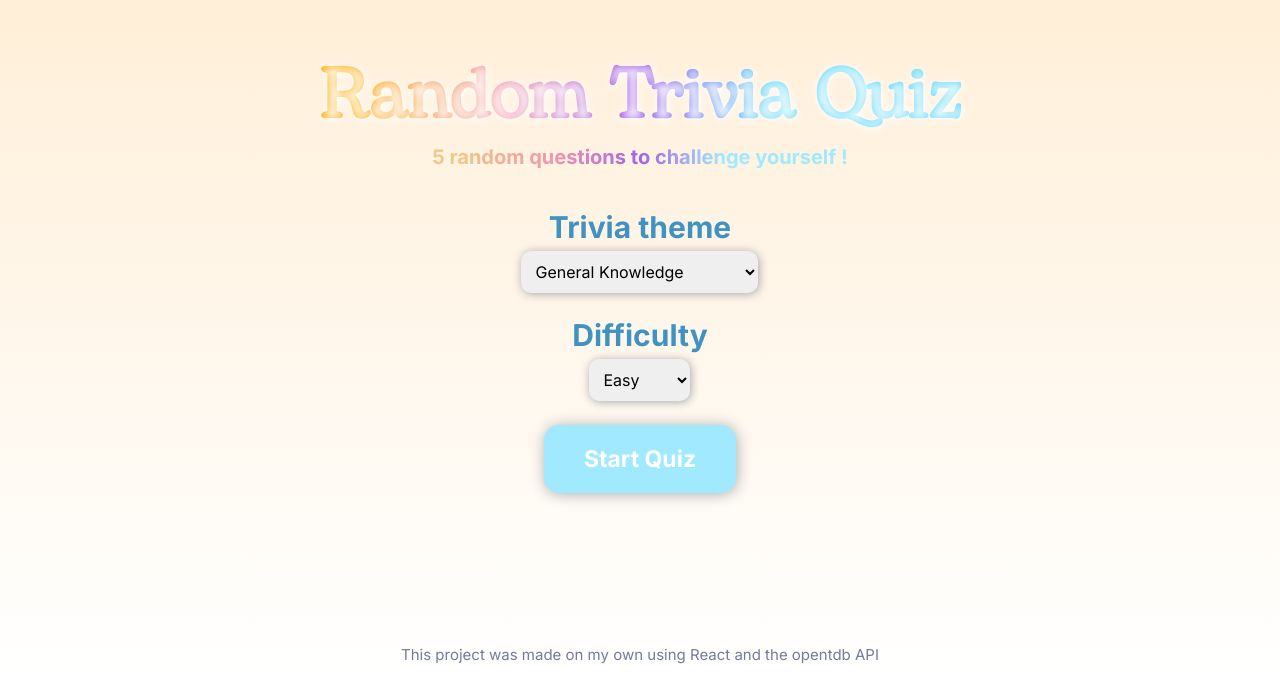
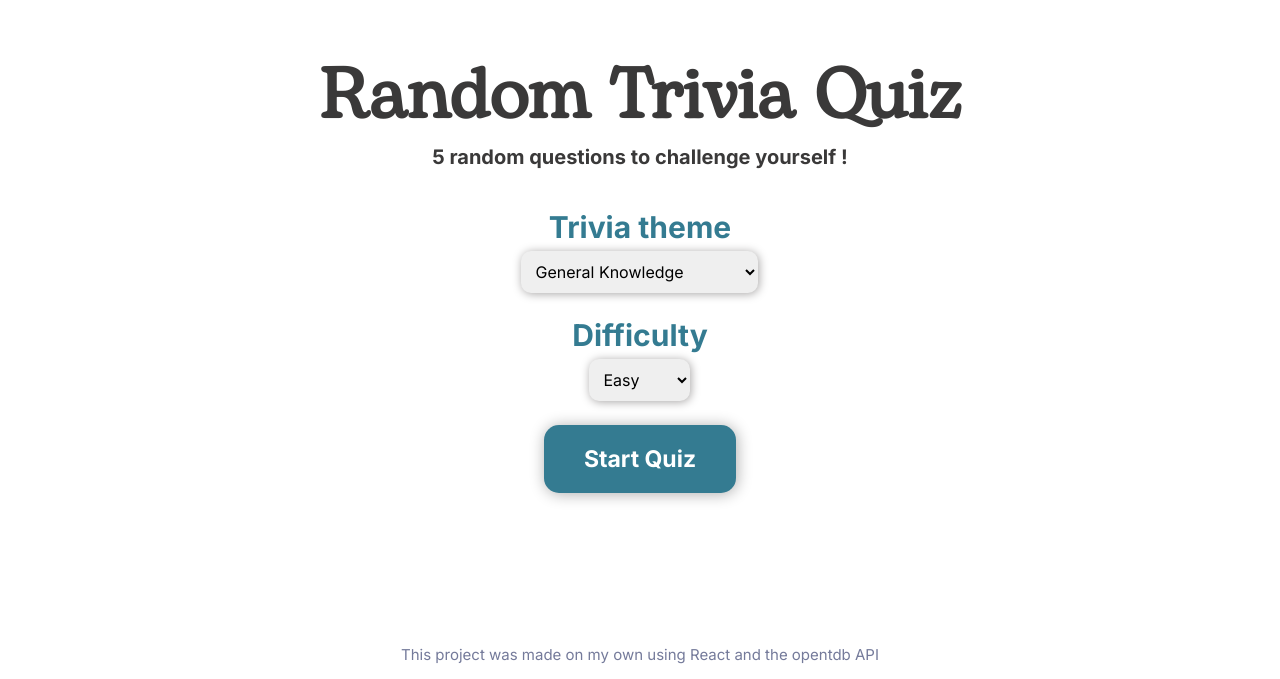
Before and after one commit to Wakushi/Random-trivia-app, a React (Create React App) app: page / in a window 1280 px wide. Shown: the part 121-800 px from the top of the page. Built offline with nearby package versions, Linux system fonts and the light colour scheme; no server answers.

Commit message:
- added decodeHtmlEntities() to deal with text encoding issues - changed css

```diff
--- a/src/App.js
+++ b/src/App.js
@@ -95,7 +95,7 @@ export default function App() {
       {!hasStarted && <StartScreen handleTheme={handleTheme} handleStart={handleStart} handleDifficulty={handleDifficulty}/>}
 
       {hasStarted && <div className="game-screen">
-      <i onClick={handleHomeButton} class="fa-solid fa-house"></i>
+      <i onClick={handleHomeButton} className="fa-solid fa-house"></i>
         {questionnary}
 
         <GameButtons
--- a/src/Render.js
+++ b/src/Render.js
@@ -1,30 +1,38 @@
-import { dataFilter, handleSelect } from "./utils"
+import { dataFilter, handleSelect } from "./utils";
+
+// Function to decode HTML entities
+function decodeHtmlEntities(text) {
+  const textArea = document.createElement("textarea");
+  textArea.innerHTML = text;
+  return textArea.value;
+}
 
 // render() creates an array of DOM elements by mapping on the filtered data array (see utils.js/dataFilter()).
 // We pass the data obtained from the API as its parameter.
+export default function render(data) {
+  const questionnaryElements = dataFilter(data).map(quiz => {
+    const answers = []; // answers will hold our own answer objects.
 
-export default function render(data) {
+    // We store the answers as objects to keep their 'correct' / 'wrong' data.
+    answers.push({
+      answer: decodeHtmlEntities(quiz.correctAnswer),
+      id: `right-${quiz.id}` // We create a custom id for the correct answer : 'right-' + nanoid() generated id.
+    });
 
-    const questionnaryElements = dataFilter(data).map(quiz => {
+    // We iterate over the badAnswers array which hold the 3 wrong answers strings.
+    quiz.badAnswers.forEach((badAnswer, index) => {
+      // We store the answers as objects to keep their 'correct' / 'wrong' data.
+      answers.push({
+        answer: decodeHtmlEntities(badAnswer),
+        id: `false-${quiz.id}-${index}` // We add the index to the custom id of wrong answers because we need to keep their id unique.
+      });
+    });
 
-      const answers = []  // answers will hold our own answer objects.
+    const shuffledAnswers = answers.sort(() => 0.5 - Math.random()); // We shuffle the answers array so the good answer is then rendered randomly.
 
-      answers.push({
-        answer:quiz.correctAnswer,  // We store the answers as objects to keep their 'correct' / 'wrong' data.
-        id:`right-${quiz.id}` // We create a custom id for the correct answer : 'right-' + nanoid() generated id.
-      })
-
-      quiz.badAnswers.forEach((badAnswer, index) => { // We iterate over the badAnswers array which hold the 3 wrong answers strings.
-        answers.push({  // We store the answers as objects to keep their 'correct' / 'wrong' data.
-          answer:badAnswer.replace(/&quot;/g, '"').replace(/&amp;/g, "&").replace(/&#039;/g, "'").replace(/&eacute;/g, "é"),  // .replace fixes encoding issues
-          id:`false-${quiz.id}-${index}` // We add the index to the custom id of wrong answers because we need to keep their id unique.
-        })
-      })
-
-      const shuffledAnswers = answers.sort(() => 0.5 - Math.random()) // We shuffle the answers array so the good answer is then rendered randomly.
-
-      const answerElements = shuffledAnswers.map(answer => {  // We iterate over our shuffled array to create our answer elements.
-        const answerClasses = `answer ${quiz.id}` // Each answer has two classes : 'answer' is used to shape all answers. {quiz.id} is used to bind all answers together, so we can deal with the 'selection' of each answer (see utils.js/handleSelect())
+    // We iterate over our shuffled array to create our answer elements.
+    const answerElements = shuffledAnswers.map(answer => {
+      const answerClasses = `answer ${quiz.id}`; // Each answer has two classes : 'answer' is used to shape all answers. {quiz.id} is used to bind all answers together, so we can deal with the 'selection' of each answer (see utils.js/handleSelect())
 
       return (
         <div
@@ -32,18 +40,22 @@ export default function render(data) {
           onClick={handleSelect}
           key={answer.answer}
           id={answer.id}
-          >{answer.answer}</div>
-        )
-      })
+        >
+          {answer.answer}
+        </div>
+      );
+    });
+
+    const decodedQuestion = decodeHtmlEntities(quiz.question);
 
     return (
       <div className="question-set" key={quiz.id}>
-          <h3 className="question" id={quiz.id}>{quiz.question}</h3>
+        <h3 className="question" id={quiz.id}>{decodedQuestion}</h3>
         <span className="answers">
           {answerElements}
         </span>
       </div>
-      )
-    })
-    return questionnaryElements
+    );
+  });
+  return questionnaryElements;
 }
--- a/src/index.css
+++ b/src/index.css
@@ -12,9 +12,7 @@ html, body, main {
 }
 
 body {
-  background-color: #f7d872;  /* fallback for old browsers */
-  background-color: -webkit-linear-gradient(to top,#ffffff, #ffecd1);  /* Chrome 10-25, Safari 5.1-6 */
-  background: no-repeat center fixed linear-gradient(to top, #ffffff, #ffecd1); /* W3C, IE 10+/ Edge, Firefox 16+, Chrome 26+, Opera 12+, Safari 7+ */
+  background-color: #ffffff;  /* fallback for old browsers */
   color: #3a3939;
   font-family: Inter, sans-serif;
   box-sizing: border-box;
@@ -42,9 +40,6 @@ h1, h2, h3, h4 {
 h1 {
   font-family: "Bogart", sans-serif;
   font-size: 70px;
-  background: linear-gradient(271deg,#56d6fd 30%,#9247e7 50%,#f093b0 70%,#fda900 94%);
-  -webkit-background-clip: text;
-  -webkit-text-fill-color: transparent;
   text-shadow: 1px 1px 10px rgb(255, 255, 255);
   text-align: center;
   animation: float 2s ease-in-out infinite;
@@ -60,9 +55,6 @@ h3 {
   margin: 0 0 2em;
   font-size: 20px;
   font-weight: 700;
-  background: linear-gradient(271deg,#a0e9ff 30%,#a162e8 50%,#f093b0 70%,#edca85 94%);
-  -webkit-background-clip: text;
-  -webkit-text-fill-color: transparent;
   text-align: center;
 }
 
@@ -76,7 +68,7 @@ h3 {
 .results-btn,
 .play-again-btn {
   font-family: Inter, sans-serif;
-  background: #a0e9ff;
+  background: #347b91;
   border-radius: 15px;
   color: #fff;
   padding: 20px 40px;
@@ -115,7 +107,7 @@ h3 {
 }
 
 h2 {
-  color: rgb(64, 146, 194);
+  color: #347b91;
   font-size: 30px;
   margin-bottom: 0.2em;
 }
--- a/src/utils.js
+++ b/src/utils.js
@@ -4,38 +4,39 @@ import { nanoid } from "nanoid";
 
 // dataFilter() filters the informations required for our quiz, stores it in our own-made objects, and pushes them to an array.
 function dataFilter(data) {
-    const questionArray = []
-    data.forEach( quiz => {
-      questionArray.unshift({
-        id:nanoid(),
-        question:quiz.question.replace(/&quot;/g, '"').replace(/&amp;/g, "&").replace(/&#039;/g, "'").replace(/&eacute;/g, "é"),
-        correctAnswer:quiz.correct_answer.replace(/&quot;/g, '"').replace(/&amp;/g, "&").replace(/&#039;/g, "'").replace(/&eacute;/g, "é"),
-        badAnswers:quiz.incorrect_answers
-      })
-    })
-    return questionArray
-  }
+  const questionArray = [];
+  data.forEach((quiz) => {
+    questionArray.unshift({
+      id: nanoid(),
+      question: quiz.question,
+      correctAnswer: quiz.correct_answer,
+      badAnswers: quiz.incorrect_answers,
+    });
+  });
+  return questionArray;
+}
 
 // handleSelect() is used to make the answers div act as radio inputs : Only one can be 'selected'.
 function handleSelect(e) {
-    const targetedId = e.target.id.slice(6, 27) // Stores only the nanoid() generated id which is common to a question and its 4 answers.
-    const targetedAnswers = document.getElementsByClassName(targetedId) // We store all the answers who have this same id as their class.
-    for(let answer of targetedAnswers){ // We iterate over the DOM elements array to remove the 'selected' class to all elements.
-      answer.classList.remove('selected')
-    }
-    document.getElementById(e.target.id).classList.add('selected') // Then we add the 'selected' class to the element that was clicked.
+  const targetedId = e.target.id.slice(6, 27); // Stores only the nanoid() generated id which is common to a question and its 4 answers.
+  const targetedAnswers = document.getElementsByClassName(targetedId); // We store all the answers who have this same id as their class.
+  for (let answer of targetedAnswers) {
+    // We iterate over the DOM elements array to remove the 'selected' class to all elements.
+    answer.classList.remove("selected");
+  }
+  document.getElementById(e.target.id).classList.add("selected"); // Then we add the 'selected' class to the element that was clicked.
 }
 
 // getCorrectAnswer() iterates over all the answers who have the 'selected' class and checks if their id contains 'right' (see Render() for id details).
 function getCorrectAnswers() {
-    let goodAnswers = 0
-    const SelectedAnswers = document.getElementsByClassName('selected')
-    for(let answer of SelectedAnswers){
-      if(answer.id.slice(0,5) === "right"){
-        goodAnswers ++  // if the answer 'selected' was 'right' then it increments the player's score.
-      }
+  let goodAnswers = 0;
+  const SelectedAnswers = document.getElementsByClassName("selected");
+  for (let answer of SelectedAnswers) {
+    if (answer.id.slice(0, 5) === "right") {
+      goodAnswers++; // if the answer 'selected' was 'right' then it increments the player's score.
     }
-    return goodAnswers
+  }
+  return goodAnswers;
 }
 
-export { dataFilter, handleSelect, getCorrectAnswers }
+export { dataFilter, handleSelect, getCorrectAnswers };
```
Lines whose indentation alone changed are shown as unchanged.
